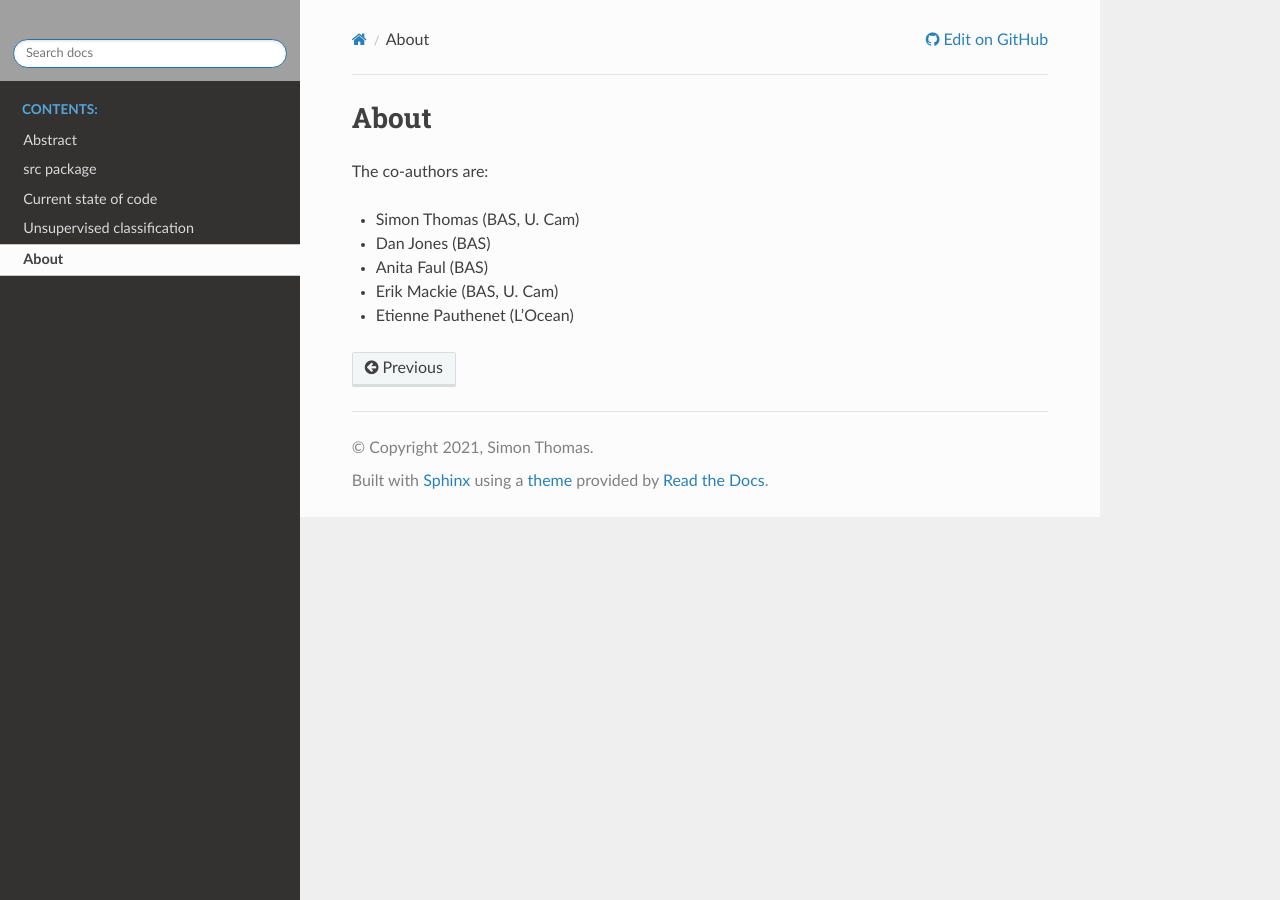
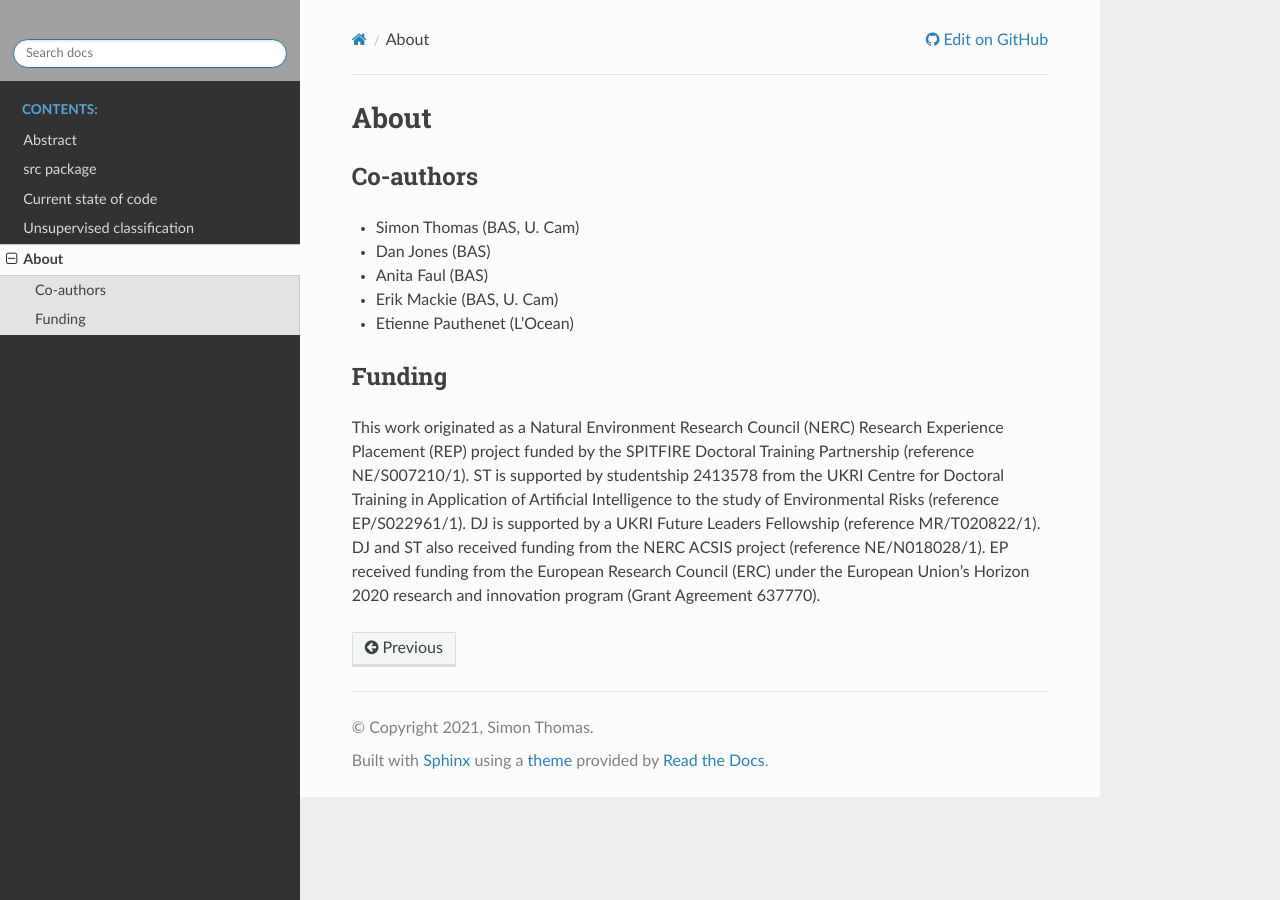
Before and after one commit to so-wise/so-fronts, a Sphinx documentation site: the page built from docs/about.md, in a window 1280 px wide. Built offline with Sphinx 7.4.7 and the Read the Docs theme 2.0.0, drawn with Linux system fonts in a browser that asks for light colours; pages that are not in the unit, such as notebooks, are missing from menus.

Commit message:
ext: adding fuding details

```diff
--- a/docs/about.md
+++ b/docs/about.md
@@ -1,9 +1,21 @@
 # About
 
-The co-authors are:
+## Co-authors
 
 - Simon Thomas (BAS, U. Cam)
 - Dan Jones (BAS)
 - Anita Faul (BAS)
 - Erik Mackie (BAS, U. Cam)
 - Etienne Pauthenet (L'Ocean)
+
+## Funding
+
+This work originated as a Natural Environment Research Council
+(NERC) Research Experience Placement (REP) project funded by
+the SPITFIRE Doctoral Training Partnership (reference NE/S007210/1).
+ST is supported by studentship 2413578 from the UKRI Centre for Doctoral Training in
+Application of Artificial Intelligence to the study of Environmental Risks (reference EP/S022961/1).
+DJ is supported by a UKRI Future Leaders Fellowship (reference MR/T020822/1).
+DJ and ST also received funding from the NERC ACSIS project (reference NE/N018028/1).
+EP received funding from the European Research Council (ERC) under the European
+Union’s Horizon 2020 research and innovation program (Grant Agreement 637770).
```
